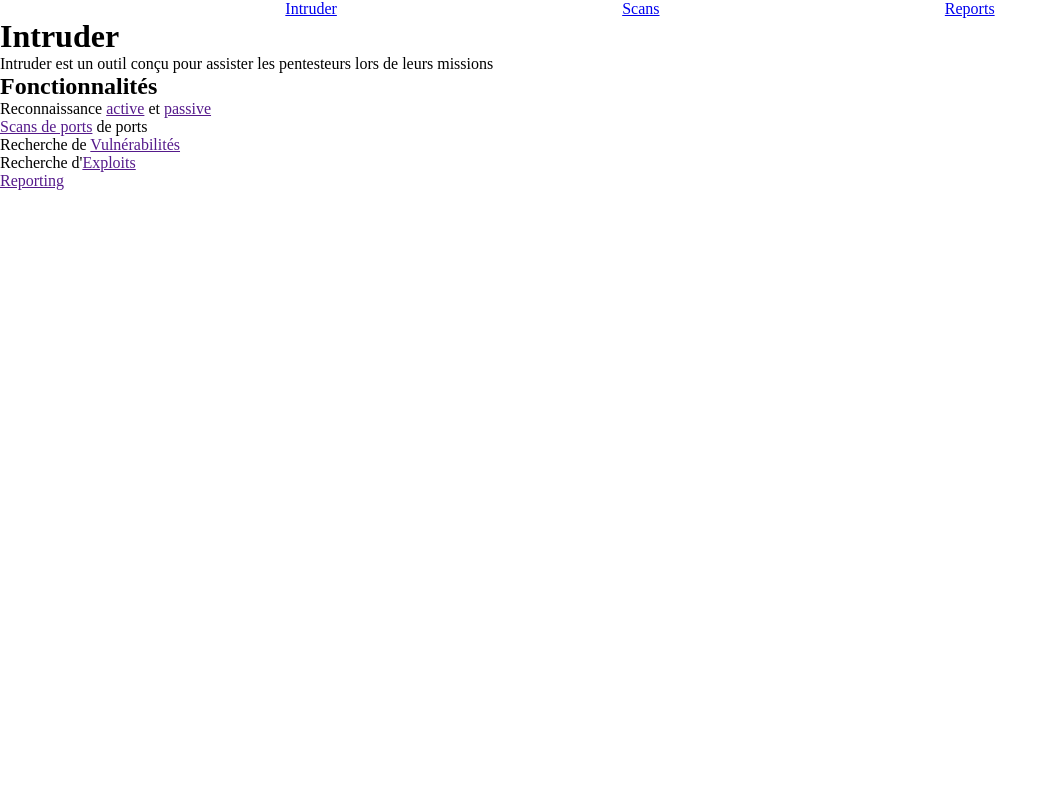
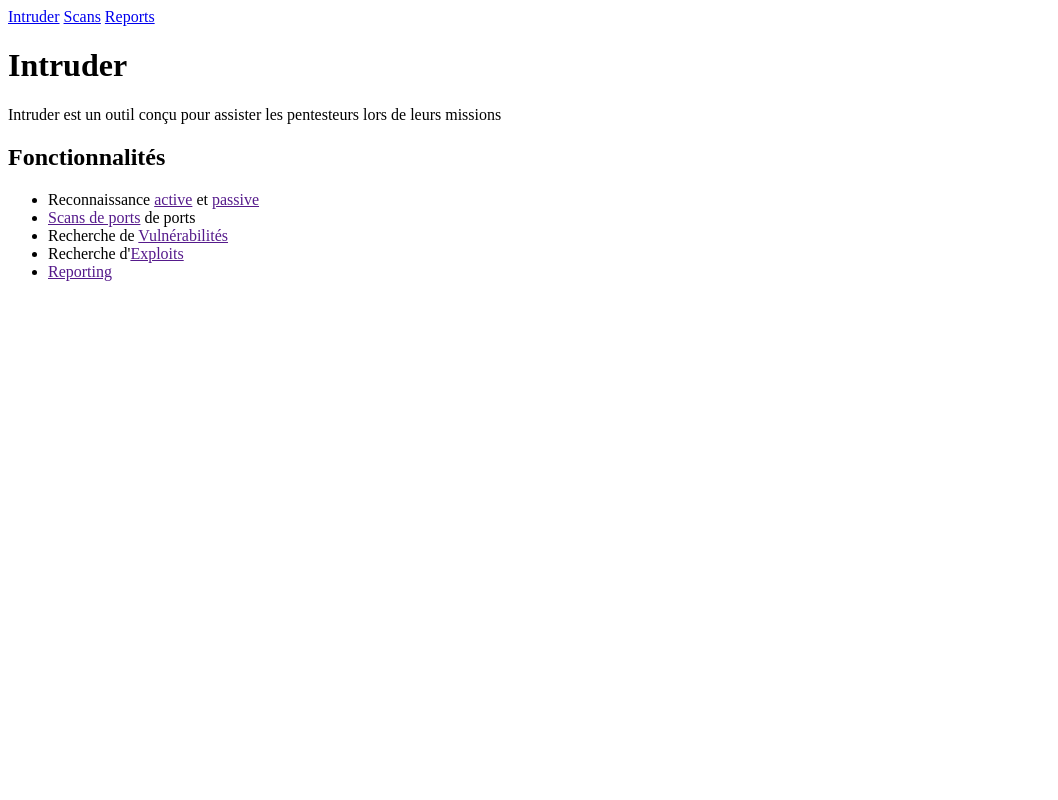
Before and after one commit to OlaIfemi667/IntruderV3, a Flask app: page / in a window 1280 px wide. Shown: the whole page, without its empty margins (0-1058 px from the left). Run offline with Flask 3, Linux system fonts and the light colour scheme; parts of the project's set-up code (start-up, migrations or seed data) failed here and were passed over.

Commit message:
fix: no mo style tag

```diff
--- a/app/templates/index.html
+++ b/app/templates/index.html
@@ -4,29 +4,7 @@
     <meta charset="UTF-8">
     <meta name="viewport" content="width=device-width, initial-scale=1.0">
     <title>Intruder</title>
-    <style>
-        *{
-            margin: 0;
-            padding: 0;
-            box-sizing: border-box;
-            /*border: #ffffff 0.5px solid;*/
-        }
-        html{
-            height: 100%;
-            width: 100%;
-        }
 
-        ul{
-            list-style: none;
-            padding: auto;
-        }
-
-        nav {
-            display: flex;
-            flex-direction: rows;
-            justify-content: space-evenly;
-        }
-    </style>
 </head>
 <body>
     <header>
```
Also changed, not shown: app/templates/reportingBase.html (+0 -22 lines), app/templates/reportsBase.html (+0 -22 lines), app/templates/scanBase.html (+0 -22 lines), app/templates/scans.html (+0 -23 lines).
